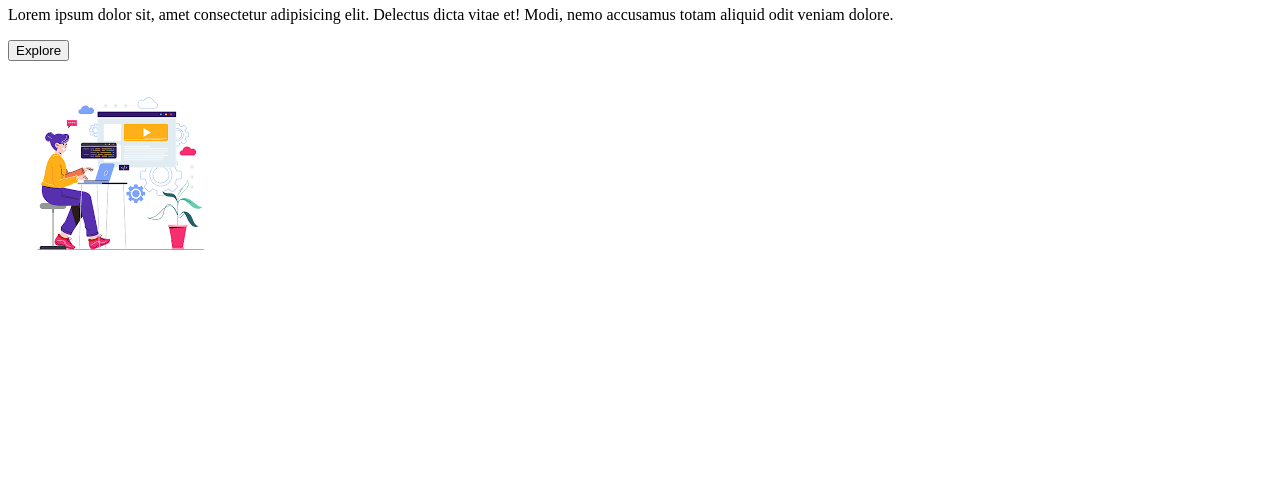
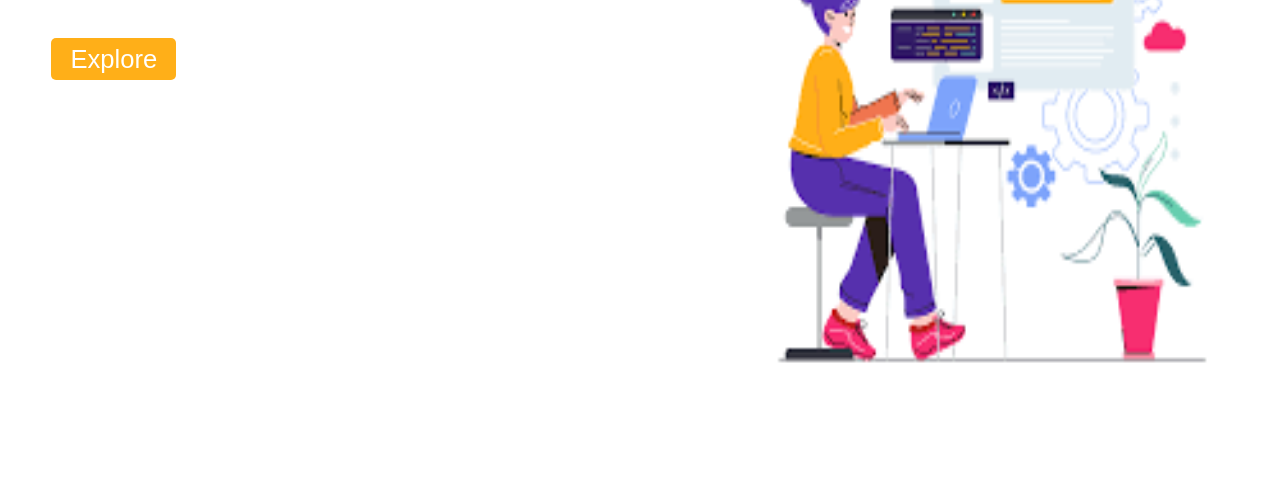
Before and after one commit to Innocent629boy/Innocent629boy, a plain HTML site: page index.html in a window 1280 px wide. Shown: the part 320-804 px from the top of the page. Drawn offline with Linux system fonts and the light colour scheme; a script that the page names is missing.

Commit message:
Update index.html add style

```diff
--- a/index.html
+++ b/index.html
@@ -4,7 +4,7 @@
     <meta charset="UTF-8">
     <meta name="viewport" content="width=device-width, initial-scale=1.0">
     <title>Document</title>
-    <link rel="stylesheet" href="st.css">
+    <link rel="stylesheet" href="style.css">
 </head>
 <body>
     <div class="main">
```
